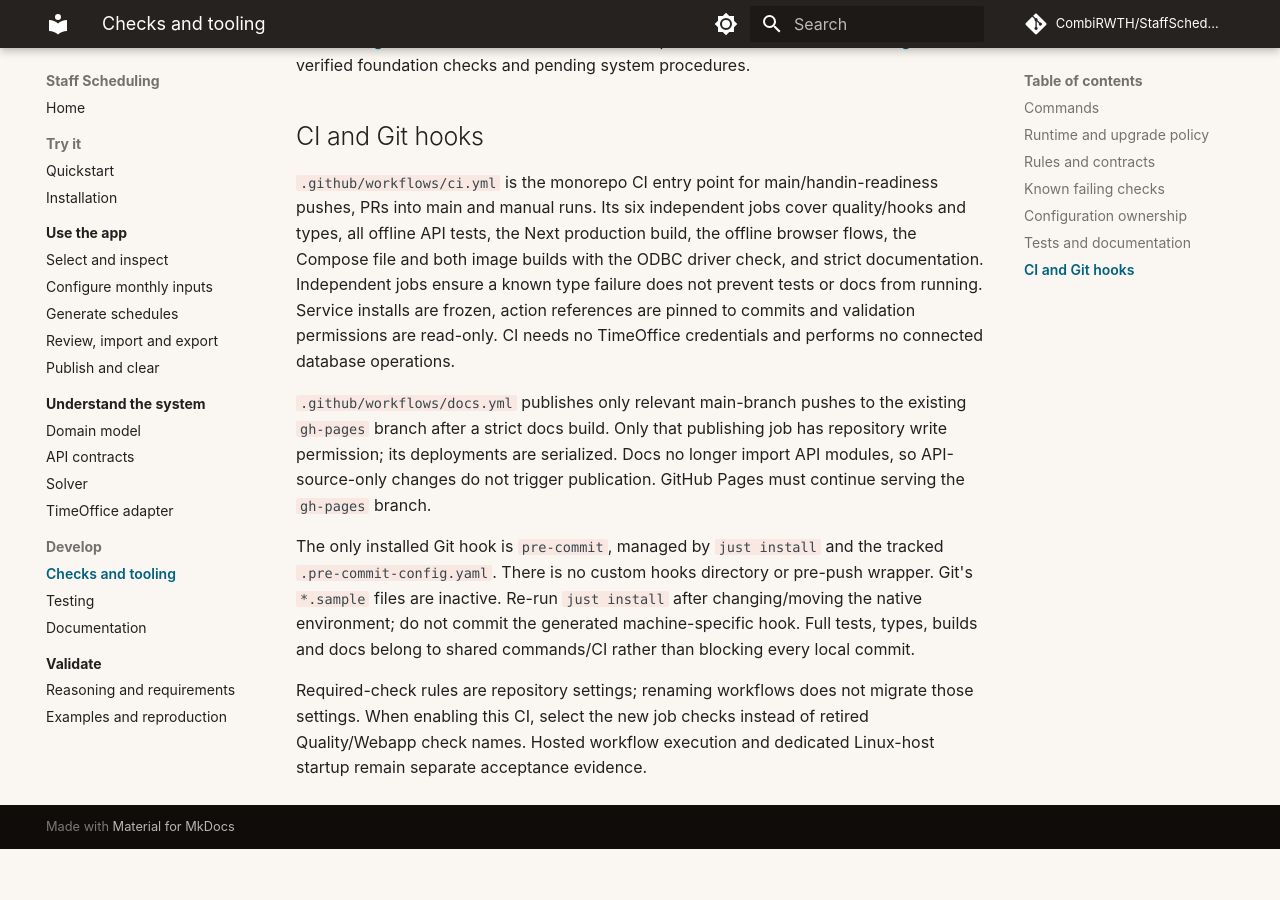
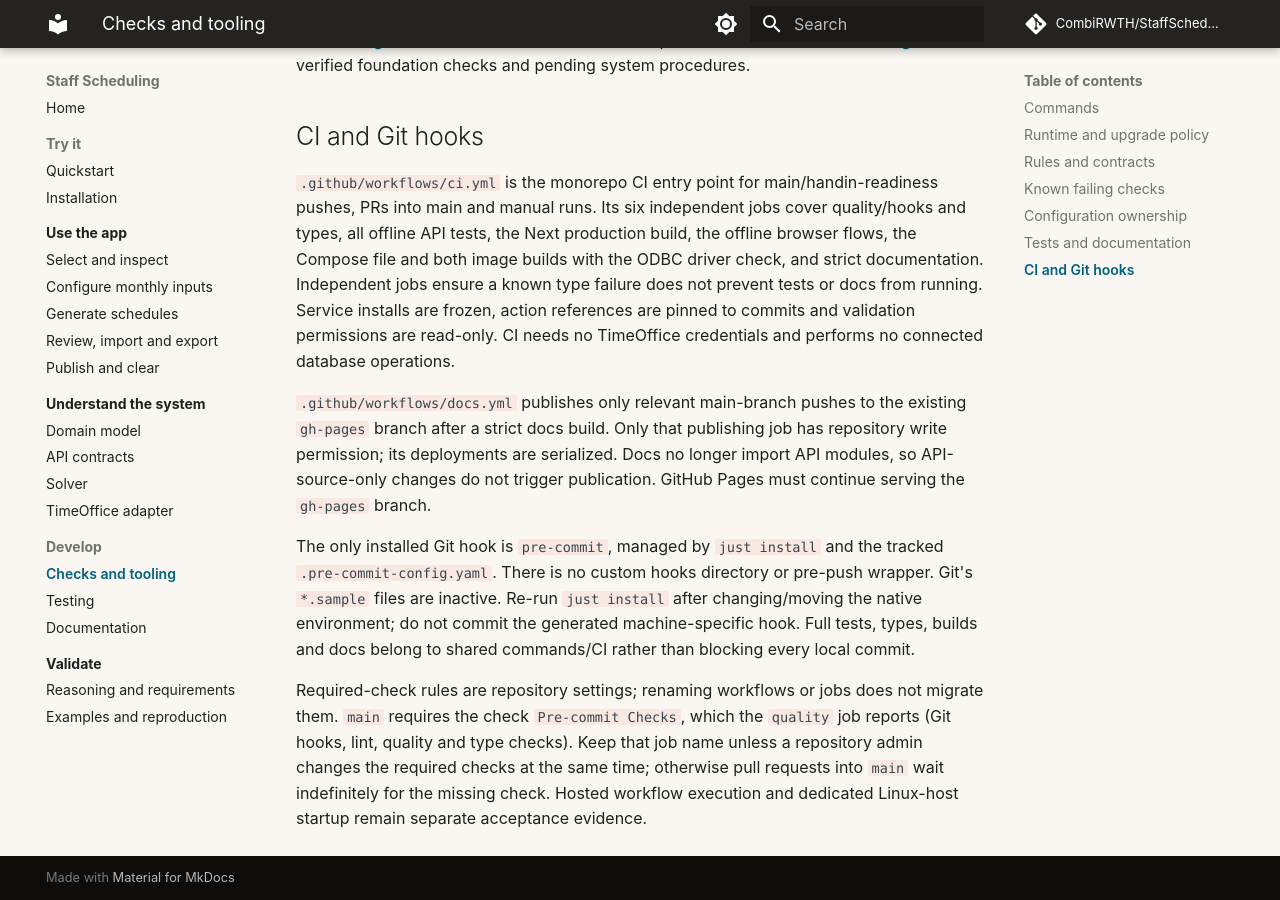
Before and after one commit to CombiRWTH/StaffScheduling, an MkDocs documentation site: the page built from docs/source/development/checks.md, in a window 1280 px wide and 900 px high, scrolled down 4645 px. Built offline with MkDocs 1.6.1 and Material for MkDocs 9.7.7, drawn with Linux system fonts in a browser that asks for light colours; comment, search, counter and statistics services are not loaded; before the commit the page ends 5494 px from its top, so only the background shows below that.

Commit message:
ci: report the Pre-commit Checks status that main requires

```diff
--- a/docs/source/development/checks.md
+++ b/docs/source/development/checks.md
@@ -86,4 +86,4 @@ Documentation is a separate locked project with MkDocs and Material. Edit `docs/
 
 The only installed Git hook is `pre-commit`, managed by `just install` and the tracked `.pre-commit-config.yaml`. There is no custom hooks directory or pre-push wrapper. Git's `*.sample` files are inactive. Re-run `just install` after changing/moving the native environment; do not commit the generated machine-specific hook. Full tests, types, builds and docs belong to shared commands/CI rather than blocking every local commit.
 
-Required-check rules are repository settings; renaming workflows does not migrate those settings. When enabling this CI, select the new job checks instead of retired Quality/Webapp check names. Hosted workflow execution and dedicated Linux-host startup remain separate acceptance evidence.
+Required-check rules are repository settings; renaming workflows or jobs does not migrate them. `main` requires the check `Pre-commit Checks`, which the `quality` job reports (Git hooks, lint, quality and type checks). Keep that job name unless a repository admin changes the required checks at the same time; otherwise pull requests into `main` wait indefinitely for the missing check. Hosted workflow execution and dedicated Linux-host startup remain separate acceptance evidence.
```
Also changed, not shown: 1 other file.
